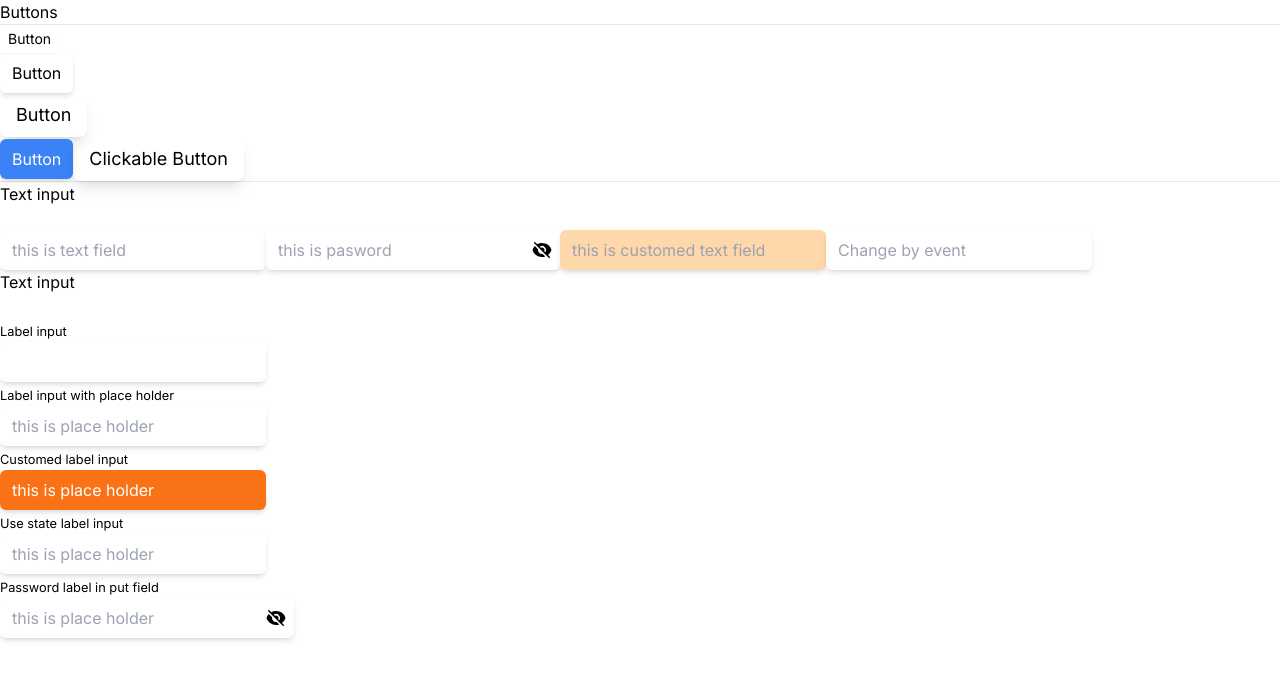
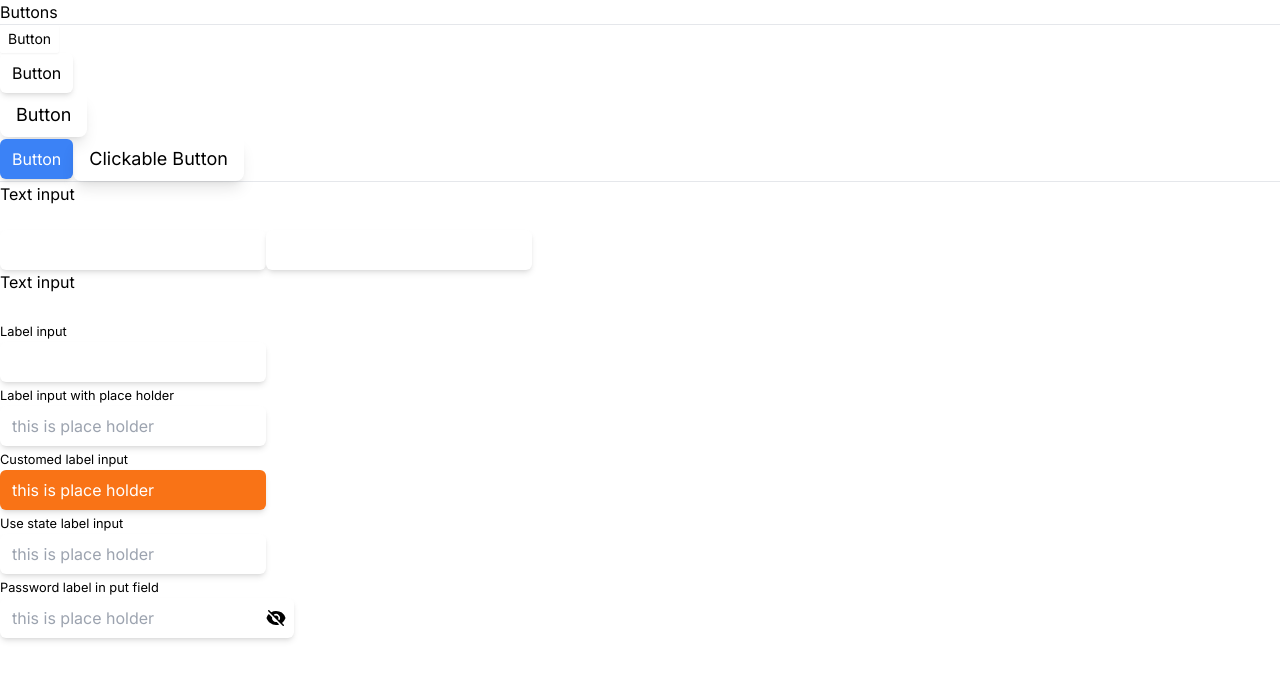
Before and after one commit to vanhuyvo1997/my-task, a Next.js app: page /test-ui in a window 1280 px wide. Shown: the top 680 px of the page. Built offline with nearby package versions, Linux system fonts and the light colour scheme.

Commit message:
update text input components

```diff
--- a/app/_components/label-text-input.tsx
+++ b/app/_components/label-text-input.tsx
@@ -13,7 +13,8 @@ export default function LabelTextInput({
     className,
     placeholder,
     onChange,
-    type = 'text'
+    type = 'text',
+    onClearText,
 }: Readonly<LabelTextInputProps>) {
     return <div>
         <label htmlFor={id}><small>{title}</small></label><br />
@@ -23,6 +24,7 @@ export default function LabelTextInput({
             id={id}
             value={value}
             onChange={onChange}
+            onClearText={onClearText}
             type={type}
         />
     </div>
--- a/app/_components/text-input.tsx
+++ b/app/_components/text-input.tsx
@@ -2,7 +2,7 @@
 
 
 import clsx from "clsx"
-import { useState } from "react"
+import { ChangeEventHandler, MouseEventHandler, useState } from "react"
 import { XMarkIcon, EyeIcon, EyeSlashIcon } from '@heroicons/react/20/solid'
 import { CommonButtonProps } from "./button"
 
@@ -13,7 +13,8 @@ export type CommonTextInputProps = {
     className?: string,
     type?: "text" | "password",
     placeholder?: string,
-    onChange?: (val: string) => void,
+    onChange?: ChangeEventHandler<HTMLInputElement>,
+    onClearText?: MouseEventHandler<HTMLButtonElement>,
 }
 
 
@@ -25,14 +26,14 @@ export default function TextInput({
     className,
     placeholder,
     onChange,
+    onClearText,
     id,
     name,
 }: Readonly<TextInputProps>) {
-    const [internalValue, setInternalValue] = useState(value);
+    const isPassword = type === "password";
     const [internalType, setInternalType] = useState(type);
-    const isEmpty = !internalValue;
-    const isPassword = type === "password";
     const isShowPossword = internalType === "text";
+    const isEmpty = !value;
 
     return <div className="relative inline-block">
         <input
@@ -43,24 +44,13 @@ export default function TextInput({
                 isPassword ? 'pr-12' : 'pr-5',
                 'shadow-md rounded-md pl-3 py-2 border-none',
             )}
-            onChange={(e) => {
-                if (onChange) {
-                    onChange(e.target.value);
-                }
-                setInternalValue(e.target.value);
-
-            }}
+            onChange={onChange}
             type={internalType}
-            value={internalValue}
+            value={value}
             placeholder={placeholder}
         />
         {!isEmpty && <ClearButton
-            onClick={e => {
-                if (onChange) {
-                    onChange('');
-                }
-                setInternalValue('');
-            }}
+            onClick={onClearText}
             className={clsx(
                 'hover:transition-colors hover:text-black text-gray-500 absolute top-1/2 right-0.5 -translate-y-1/2',
                 isPassword && 'right-7'
--- a/app/test-ui/page.tsx
+++ b/app/test-ui/page.tsx
@@ -7,6 +7,14 @@ import LabelTextInput from "../_components/label-text-input";
 export default function TestUIPage() {
 
     const [changableValue, setChangableValue] = useState("");
+
+    function handleClearText(e: React.MouseEvent<HTMLButtonElement>) {
+        setChangableValue('');
+    }
+
+    function handleChangeText(e: React.ChangeEvent<HTMLInputElement>) {
+        setChangableValue(e.target.value);
+    }
 
     return <div>
         <h1>Buttons</h1>
@@ -20,22 +28,27 @@ export default function TestUIPage() {
         <hr />
         <h1>Text input</h1>
         <br />
+        <TextInput
+            onClearText={handleClearText} onChange={handleChangeText} value={changableValue}
+        />
 
-        <TextInput type="text" placeholder="this is text field" />
-        <TextInput type="password" placeholder="this is pasword" />
-        <TextInput className="bg-orange-200 text-green-400" type="text" placeholder="this is customed text field" />
-        <TextInput value={changableValue} onChange={(val) => setChangableValue(val)} type="text" placeholder="Change by event" />
+        <TextInput
+
+        />
+
         <br />
         <h1>Text input</h1>
         <br />
-        <LabelTextInput title="Label input" id="label-input-1" />
+        <LabelTextInput onClearText={handleClearText} onChange={handleChangeText} value={changableValue} title="Label input" id="label-input-1" />
         <LabelTextInput
+            onClearText={handleClearText} onChange={handleChangeText} value={changableValue}
             title="Label input with place holder"
             id="label-input-2"
             placeholder="this is place holder"
         />
 
         <LabelTextInput
+            onClearText={handleClearText} onChange={handleChangeText} value={changableValue}
             title="Customed label input"
             id="label-input-3"
             placeholder="this is place holder"
@@ -47,7 +60,7 @@ export default function TestUIPage() {
             id="label-input-4"
             placeholder="this is place holder"
             value={changableValue}
-            onChange={setChangableValue}
+            onClearText={handleClearText} onChange={handleChangeText}
         />
 
         <LabelTextInput
@@ -55,8 +68,7 @@ export default function TestUIPage() {
             title="Password label in put field"
             id="label-input-4"
             placeholder="this is place holder"
-            value={changableValue}
-            onChange={setChangableValue}
+            onClearText={handleClearText} onChange={handleChangeText} value={changableValue}
         />
 
     </div>
```
